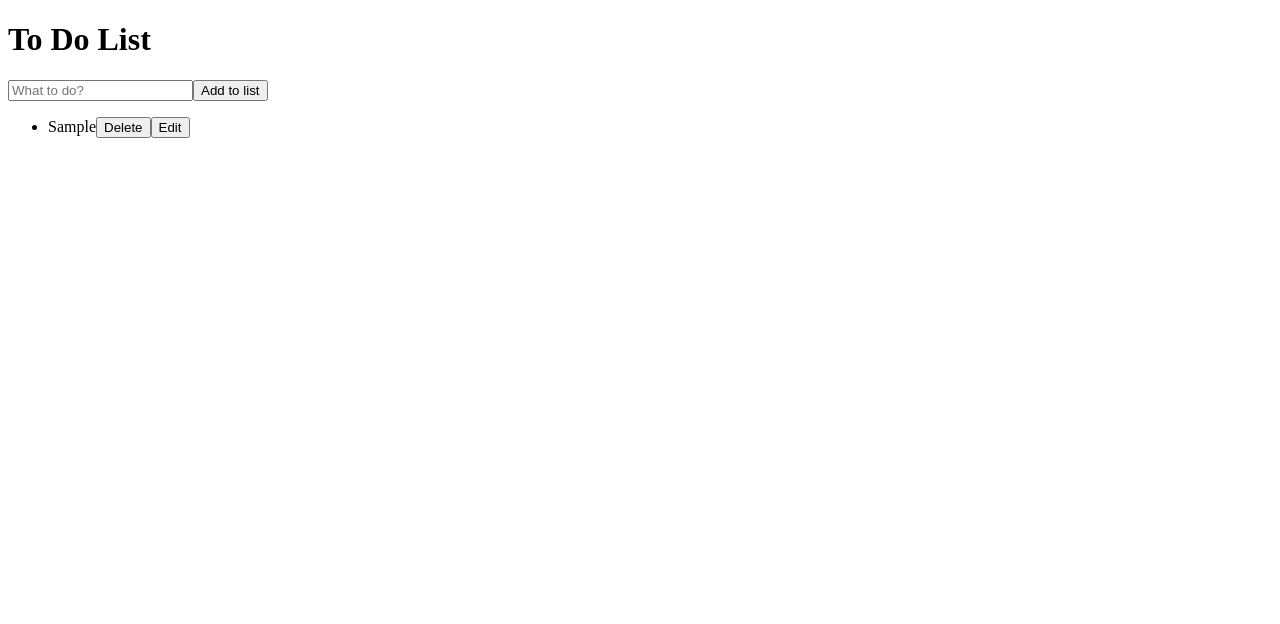
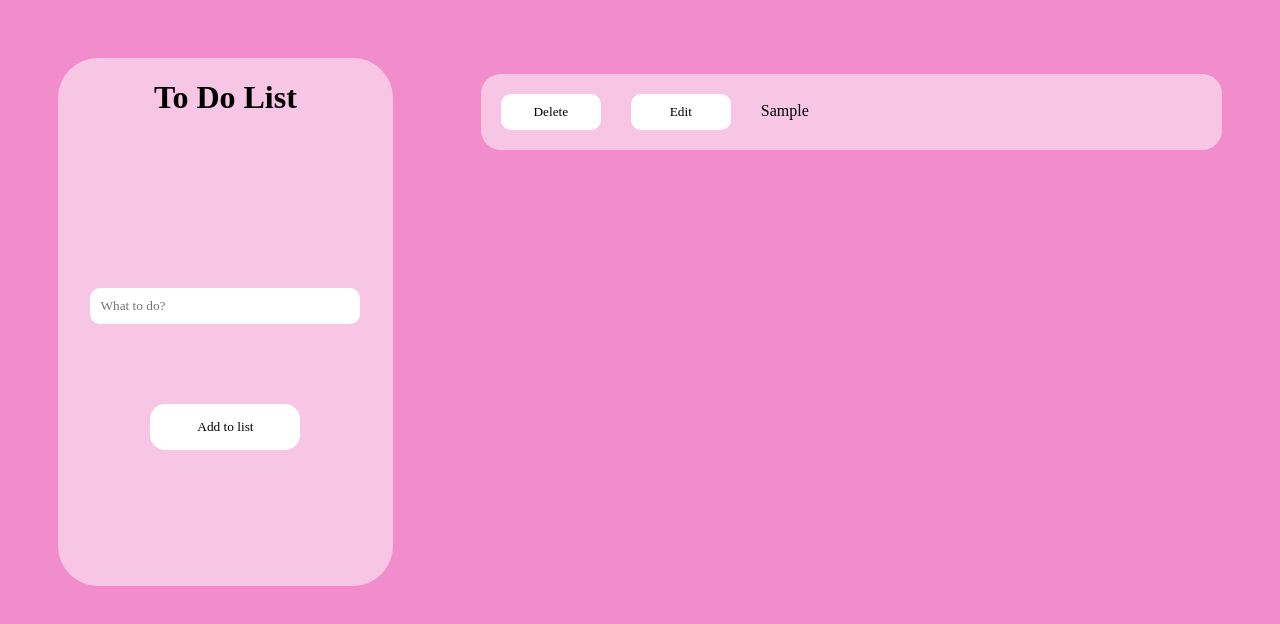
Before and after one commit to JudeBanar/webdevact4, a React (Create React App) app: page / in a window 1280 px wide. Both pictures are taken after typing "Sample" into the empty fields and a click on the button "Add to list". Shown: the top 624 px of the page. Built offline with nearby package versions, Linux system fonts and the light colour scheme.

Commit message:
Designed the application in CSS

```diff
--- a/src/App.css
+++ b/src/App.css
@@ -36,3 +36,82 @@
     transform: rotate(360deg);
   }
 }
+
+html {
+  background-color: rgb(240, 141, 202);
+  font-family: 'Century Gothic';
+}
+
+.todoApp {
+  display: flex;
+  height: 33rem;
+  justify-content: center;
+  align-items: center;
+  padding: 50px;
+  gap: 3rem;
+}
+
+button {
+  background-color: white;
+  font-family: 'Century Gothic';
+}
+
+button:hover {
+  box-shadow: 0 0 10px white;
+  transition: all 300ms;
+  cursor: pointer;
+}
+
+.inputTodo {
+  display: flex;
+  flex-direction: column;
+  width: 30%;
+  height: 100%;
+  background-color: rgba(255, 255, 255, 0.5);
+  align-items: center;
+}
+
+.listTodo {
+  width: 70%;
+  height: 100%;
+}
+
+.inputTodo,
+.listTodo {
+  border-radius: 40px;
+}
+
+.appTitle {
+  padding-bottom: 150px;
+}
+
+.todoInput {
+  margin-bottom: 80px;
+  padding: 10px;
+  width: 250px;
+  border: none;
+  border-radius: 10px;
+  font-family: 'Century Gothic';
+}
+
+.btnTodo {
+  padding: 15px;
+  border-radius: 15px;
+  border: none;
+  width: 150px;
+}
+
+.taskName {
+  background-color: rgba(255, 255, 255, 0.5);
+  padding: 20px;
+  border-radius: 20px;
+  margin-bottom: 2rem;
+}
+
+.btnTask {
+  margin-right: 30px;
+  padding: 10px;
+  width: 100px;
+  border: none;
+  border-radius: 10px;
+}
--- a/src/App.js
+++ b/src/App.js
@@ -59,15 +59,16 @@ function App() {
         onChange={e => editMode ? setEditTask({ ...editTask, value: e.target.value }) : setNewTask(e.target.value)}/>
         <button className='btnTodo'
         onClick={() => editMode ? updateTask() : addTask()}>Add to list</button>
-
       </div>
       <div className='listTodo'>
-        <ul>
+        <ul className='ToDo'
+        style={{ listStyleType: 'none' }}>
           {tasks.map(task => {
             return(
-              <li key={task.id}>{task.value}
-              <button onClick={() => deleteTask(task.id)}>Delete</button>
-              <button onClick={() => editTaskValue(task.id)}>Edit</button></li>
+              <li className='taskName' key={task.id}>
+              <button className='btnTask' onClick={() => deleteTask(task.id)}>Delete</button>
+              <button className='btnTask' onClick={() => editTaskValue(task.id)}>Edit</button>
+              {task.value}</li>
             );
           })}
         </ul>
--- a/src/index.js
+++ b/src/index.js
@@ -8,7 +8,3 @@ root.render(
     <App />
   </React.StrictMode>
 );
-
-// If you want to start measuring performance in your app, pass a function
-// to log results (for example: reportWebVitals(console.log))
-// or send to an analytics endpoint. Learn more: https://bit.ly/CRA-vitals
```
